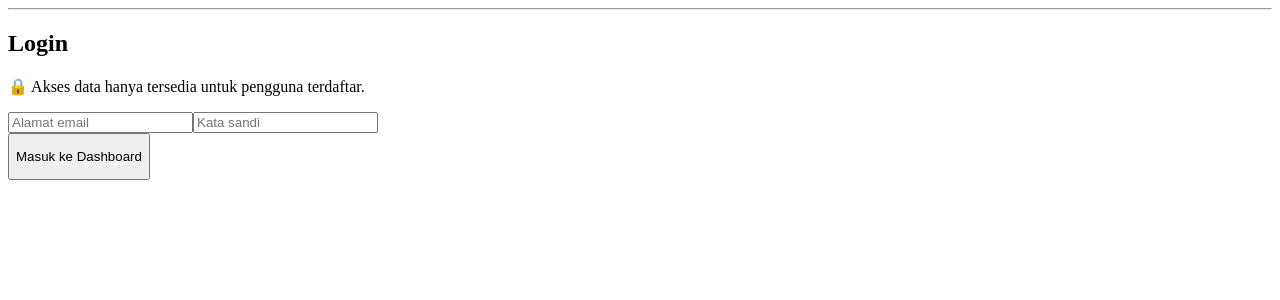
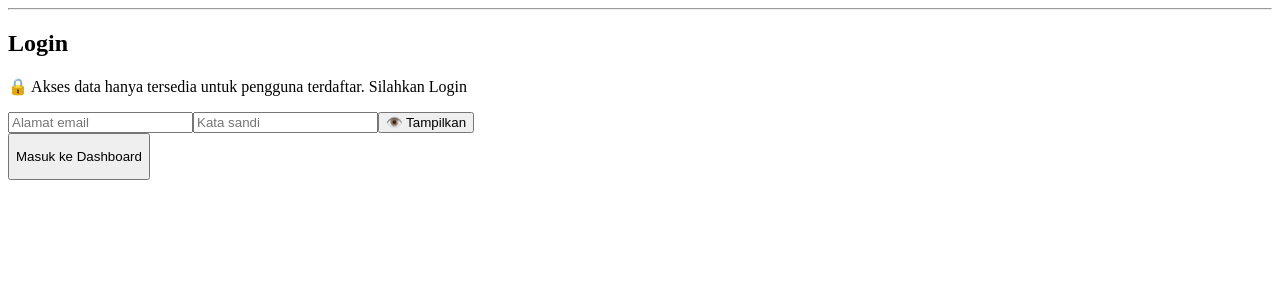
Before and after one commit to yusufhabibalfatha/frontend-database-ppg, a React (Vite) app: page /#/login in a window 1280 px wide. Shown: the top 300 px of the page. Built offline with nearby package versions, Linux system fonts and the light colour scheme.

Commit message:
try: connect new pc

```diff
--- a/src/pages/LoginPage.jsx
+++ b/src/pages/LoginPage.jsx
@@ -10,6 +10,7 @@ export default function LoginPage() {
   const [username, setUsername] = useState("");
   const [password, setPassword] = useState("");
   const [error, setError] = useState("");
+  const [showPassword, setShowPassword] = useState(false);
 
   const handleSubmit = async (e) => {
     e.preventDefault();
@@ -25,7 +26,7 @@ export default function LoginPage() {
     <form onSubmit={handleSubmit}>
       <div>
         <h2>Login</h2>
-        <p>🔒 Akses data hanya tersedia untuk pengguna terdaftar.</p>
+        <p>🔒 Akses data hanya tersedia untuk pengguna terdaftar. Silahkan Login</p>
       </div>
 
       {error && <p style={{ color: "red" }}>{error}</p>}
@@ -39,13 +40,27 @@ export default function LoginPage() {
           placeholder="Alamat email"
         />
 
-        <input
+        {/* <input
           onChange={(e) => setPassword(e.target.value)}
           value={password}
           type="password"
           required
           placeholder="Kata sandi"
+        /> */}
+
+        <input
+          onChange={(e) => setPassword(e.target.value)}
+          value={password}
+          type={showPassword ? "text" : "password"}
+          required
+          placeholder="Kata sandi"
         />
+        <button
+          type="button"
+          onClick={() => setShowPassword((prev) => !prev)}
+        >
+          {showPassword ? "🙈 Sembunyikan" : "👁️ Tampilkan"}
+        </button>
       </div>
 
       <button type="submit">
```
